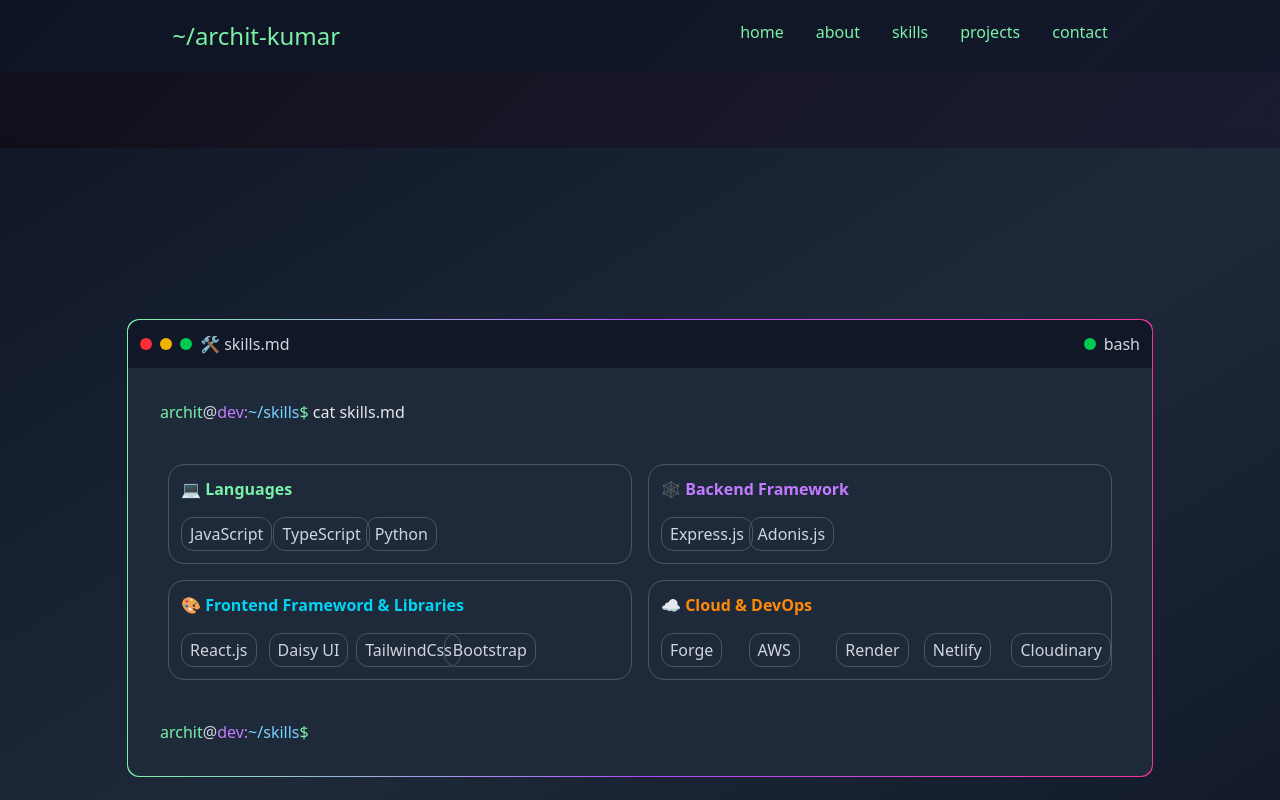
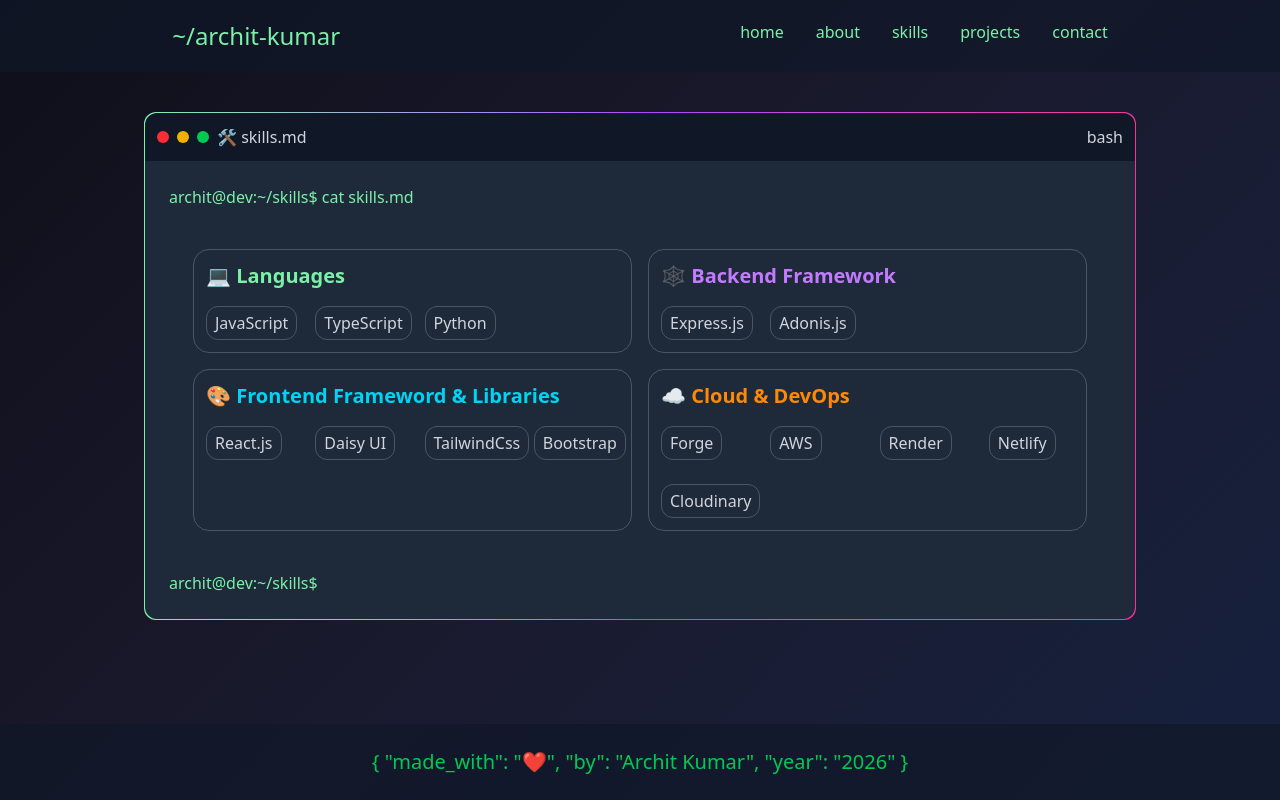
Before and after one commit to Archit314/archit-engineer-portfolio, a React (Vite) app in the folder app_frontend/: page / in a window 1280 px wide. Both pictures are taken after a click on the button "skills". Shown: the top 800 px of the page. Built offline with nearby package versions, Linux system fonts and the light colour scheme.

Commit message:
[Frontend]: UI Enhancement.

```diff
--- a/app_frontend/src/App.jsx
+++ b/app_frontend/src/App.jsx
@@ -24,10 +24,13 @@
   }
 
   return (
-    <div className='bg-[linear-gradient(135deg,#0f0f1a_0%,#1a1a2e_50%,#16213e_100%)] min-h-screen'>
+    <div className="min-h-screen flex flex-col bg-[linear-gradient(135deg,#0f0f1a_0%,#1a1a2e_50%,#16213e_100%)]">
       <Navbar setCurrentPage={setCurrentPage}/>
-      <main>
-        {loadPage()}
+
+      <main className="flex-1">
+        <div className="w-full max-w-5xl mx-auto px-4">
+          {loadPage()}
+        </div>
       </main>
       <Footer/>
     </div>
--- a/app_frontend/src/component/common/Footer.jsx
+++ b/app_frontend/src/component/common/Footer.jsx
@@ -1,6 +1,6 @@
 function Footer() {
   return (
-    <div className='text-green-500 text-xl flex justify-center p-6'>
+    <div className='text-green-500 text-xl flex justify-center p-6 bg-gray-900/70'>
       <h1>{`{ "made_with": "❤️", "by": "Archit Kumar", "year": "2026" }`}</h1>
     </div>
   )
--- a/app_frontend/src/component/common/Terminal.jsx
+++ b/app_frontend/src/component/common/Terminal.jsx
@@ -1,30 +1,31 @@
 function Terminal({children, title, page, header}) {
    return (
-    <div className='flex items-center justify-center min-h-screen px-4 shadow-2xl overflow-hidden mt-19 bg-linear-to-br from-gray-900 via-gray-800 to-gray-900'>
-        <div className="p-px rounded-xl bg-linear-to-r from-green-300 via-purple-500 to-pink-500">
+    <div className="w-full py-10">
+        <div className="w-full p-px rounded-xl bg-linear-to-r from-green-300 via-purple-500 to-pink-500">
+            <div className="w-full rounded-xl overflow-hidden">
 
-            <div className='w-full max-w-5xl rounded-xl overflow-hidden'>
-
-                {/* Card Header */}
-                <div className='flex items-center justify-between bg-gray-900 p-3'>
-                    <div className='flex gap-2 items-center'>
-                        <div className='bg-red-500 rounded-full w-3 h-3'></div>
-                        <div className='bg-yellow-500 rounded-full w-3 h-3'></div>
-                        <div className='bg-green-500 rounded-full w-3 h-3'></div>
-                        <div className='text-gray-300'>{title}</div>
+                {/* Header */}
+                <div className="flex items-center justify-between bg-gray-900 p-3">
+                    <div className="flex gap-2 items-center">
+                    <div className="bg-red-500 w-3 h-3 rounded-full" />
+                    <div className="bg-yellow-500 w-3 h-3 rounded-full" />
+                    <div className="bg-green-500 w-3 h-3 rounded-full" />
+                    <span className="text-gray-300">{title}</span>
                     </div>
-
-                    <div className='flex gap-2 items-center'>
-                        <div className='bg-green-500 rounded-full w-3 h-3'></div>
-                        <h1 className='text-gray-300'>bash</h1>
-                    </div>
+                    <span className="text-gray-300">bash</span>
                 </div>
 
-                {/* Card Body */}
-                <div className='text-gray-300 bg-gray-800 p-4'>
-                    <h1 className="p-4 text-green-300">archit<span className="text-gray-300">@</span><span className="text-purple-400">dev:</span><span className="text-sky-300">~{page}</span><span className="text-green-300">$</span><span className="text-gray-200">{header}</span></h1>
+                {/* Body */}
+                <div className="bg-gray-800 text-gray-300 p-6">
+                    <h1 className="pb-4 text-green-300">
+                    archit@dev:~{page}$ {header}
+                    </h1>
+
                     {children}
-                    <h1 className="p-4 text-green-300">archit<span className="text-gray-300">@</span><span className="text-purple-400">dev:</span><span className="text-sky-300">~{page}</span><span className="text-green-300">$</span></h1>
+
+                    <h1 className="pt-4 text-green-300">
+                    archit@dev:~{page}$
+                    </h1>
                 </div>
             </div>
         </div>
--- a/app_frontend/src/pages/Skills.jsx
+++ b/app_frontend/src/pages/Skills.jsx
@@ -7,26 +7,26 @@
             <div className="flex flex-col gap-9 p-6">
                 <div className="grid grid-cols-2 gap-4">
                     <div className="flex flex-col gap-4 border border-gray-600 rounded-2xl p-3">
-                        <h1 className="text-base font-bold text-green-300">💻 Languages</h1>
+                        <h1 className="text-xl font-bold text-green-300">💻 Languages</h1>
 
-                        <div className="grid grid-cols-5 gap-6">
+                        <div className="grid grid-cols-4 gap-6">
                             <div className="border border-gray-600 rounded-xl p-1 w-max px-2">JavaScript</div>
                             <div className="border border-gray-600 rounded-xl p-1 w-max px-2">TypeScript</div>
                             <div className="border border-gray-600 rounded-xl p-1 w-max px-2">Python</div>
                         </div>
                     </div>
                     <div className="flex flex-col gap-4 border border-gray-600 rounded-2xl p-3">
-                        <h1 className="text-base font-bold text-purple-400">🕸️ Backend Framework</h1>
+                        <h1 className="text-xl font-bold text-purple-400">🕸️ Backend Framework</h1>
 
-                        <div className="grid grid-cols-5">
+                        <div className="grid grid-cols-4 gap-6">
                             <div className="border border-gray-600 rounded-xl p-1 w-max px-2">Express.js</div>
                             <div className="border border-gray-600 rounded-xl p-1 w-max px-2">Adonis.js</div>
                         </div>
                     </div>
                     <div className="flex flex-col gap-4 border border-gray-600 rounded-2xl p-3">
-                        <h1 className="text-base font-bold text-cyan-400">🎨 Frontend Frameword & Libraries</h1>
+                        <h1 className="text-xl font-bold text-cyan-400">🎨 Frontend Frameword & Libraries</h1>
 
-                        <div className="grid grid-cols-5">
+                        <div className="grid grid-cols-4 gap-6">
                             <div className="border border-gray-600 rounded-xl p-1 w-max px-2">React.js</div>
                             <div className="border border-gray-600 rounded-xl p-1 w-max px-2">Daisy UI</div>
                             <div className="border border-gray-600 rounded-xl p-1 w-max px-2">TailwindCss</div>
@@ -34,9 +34,9 @@
                         </div>
                     </div>
                     <div className="flex flex-col gap-4 border border-gray-600 rounded-2xl p-3">
-                        <h1 className="text-base font-bold text-orange-400">☁️ Cloud & DevOps</h1>
+                        <h1 className="text-xl font-bold text-orange-400">☁️ Cloud & DevOps</h1>
 
-                        <div className="grid grid-cols-5">
+                        <div className="grid grid-cols-4 gap-6">
                             <div className="border border-gray-600 rounded-xl p-1 w-max px-2">Forge</div>
                             <div className="border border-gray-600 rounded-xl p-1 w-max px-2">AWS</div>
                             <div className="border border-gray-600 rounded-xl p-1 w-max px-2">Render</div>
```
